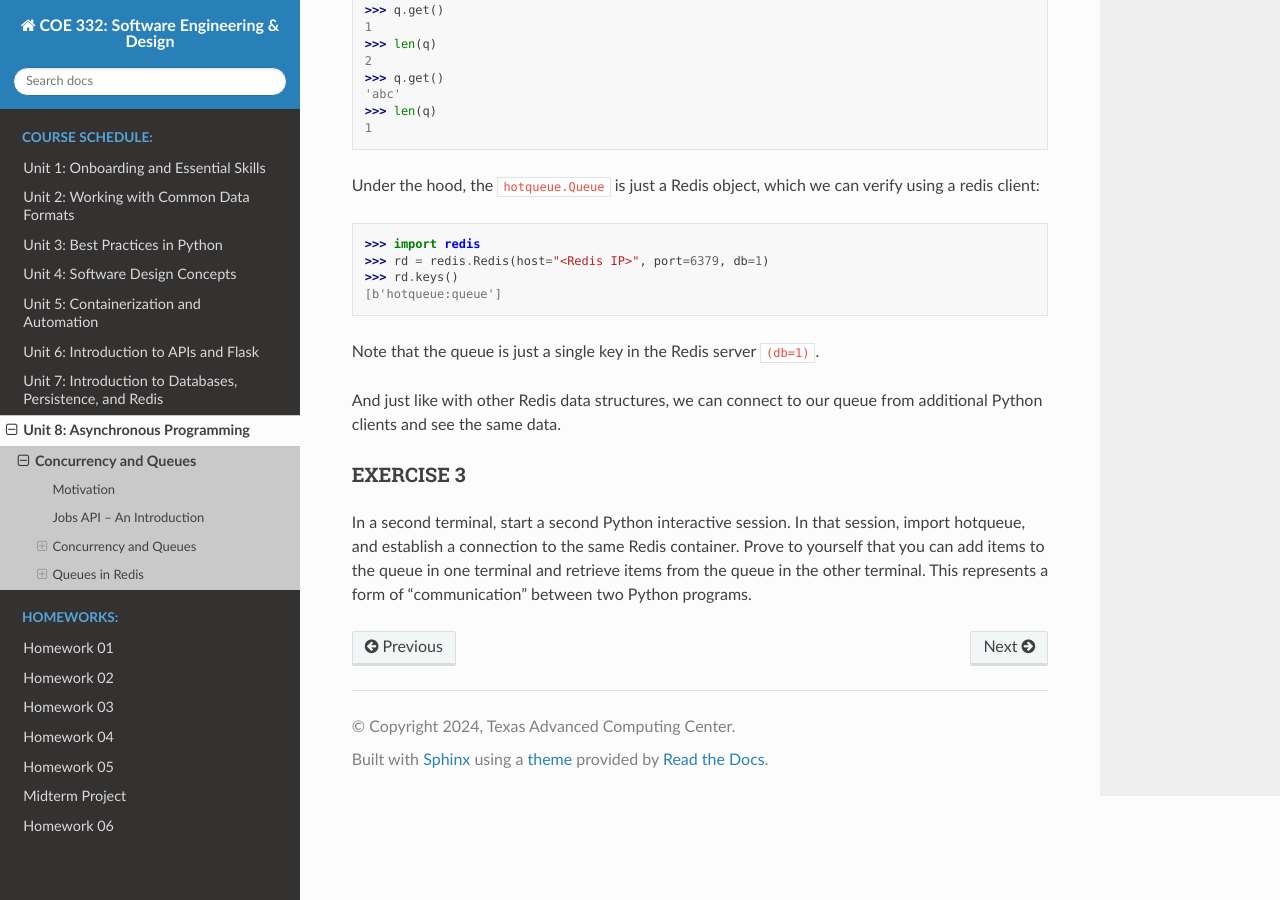
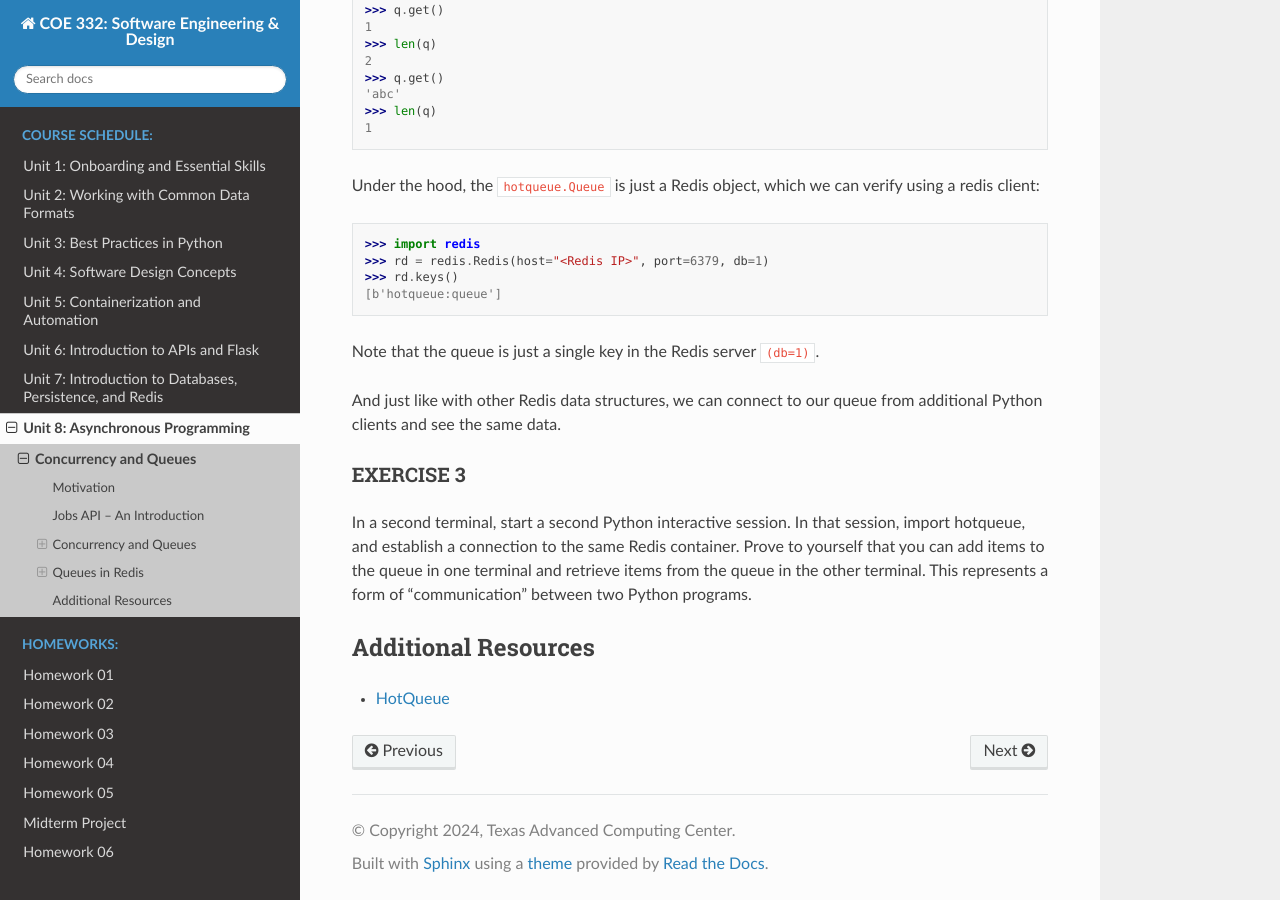
Before and after one commit to TACC/coe-332-sp24, a Sphinx documentation site: the page built from docs/unit08/concurrency.rst, in a window 1280 px wide and 900 px high, scrolled down 7379 px. Built offline with Sphinx 7.4.7 and the Read the Docs theme 2.0.0, drawn with Linux system fonts in a browser that asks for light colours.

Commit message:
added link to end of concurrency

```diff
--- a/docs/unit08/concurrency.rst
+++ b/docs/unit08/concurrency.rst
@@ -356,3 +356,11 @@ In a second terminal, start a second Python interactive session. In that session
 a connection to the same Redis container. Prove to yourself that you can add items to the queue in one terminal
 and retrieve items from the queue in the other terminal. This represents a form of "communication" between two
 Python programs.
+
+
+
+
+Additional Resources
+--------------------
+
+* `HotQueue <https://pypi.org/project/hotqueue/>`_
```
